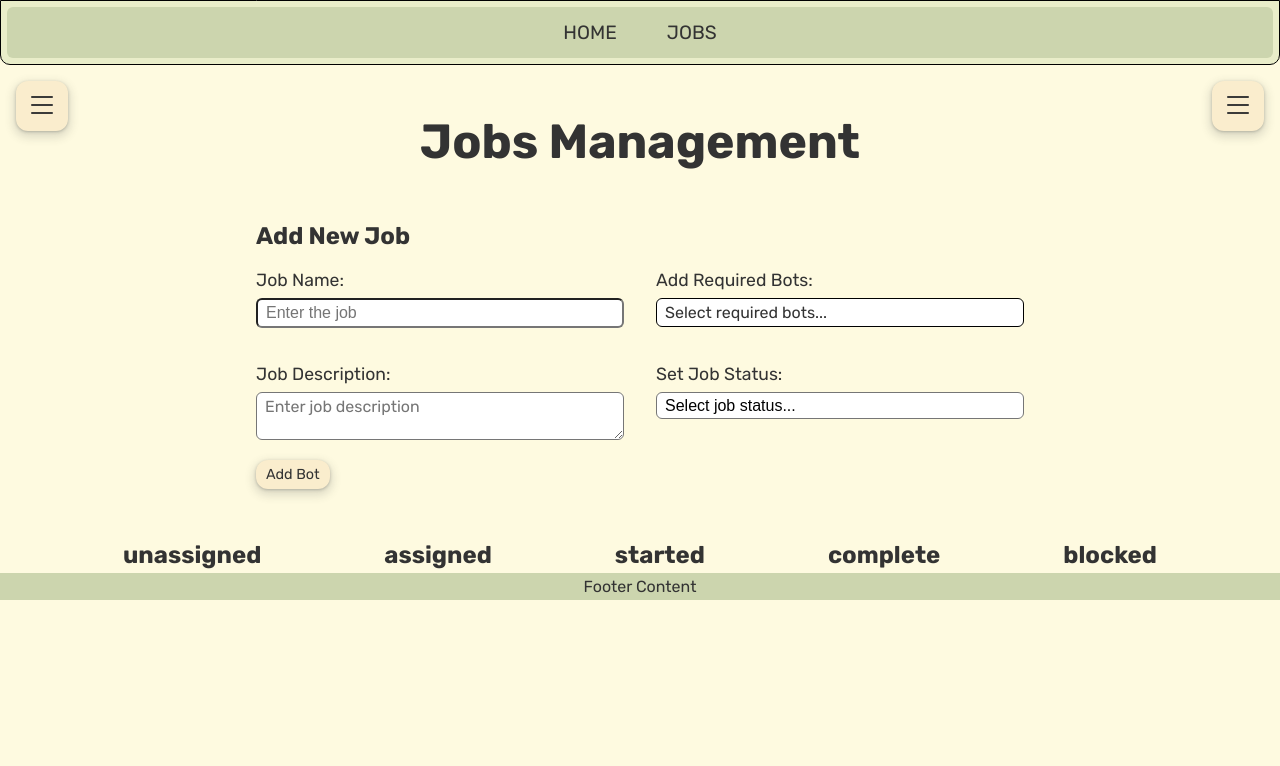
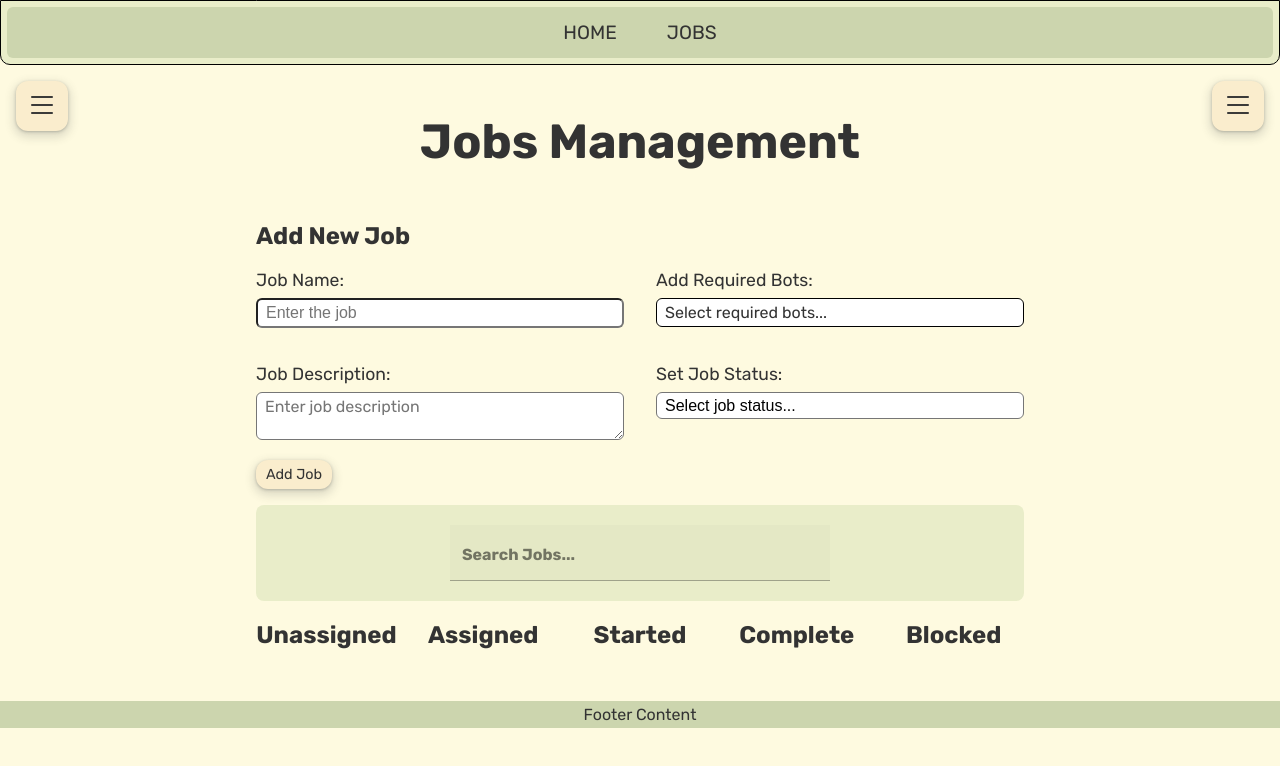
Before and after one commit to markp121/react-app, a React (Create React App) app: page /jobs in a window 1280 px wide. Shown: the top 766 px of the page. Built offline with nearby package versions, Linux system fonts and the light colour scheme.

Commit message:
- Added search function on the Jobs page

```diff
--- a/src/Components/Forms/JobForm.jsx
+++ b/src/Components/Forms/JobForm.jsx
@@ -160,7 +160,7 @@ const JobForm = ({ jobsState, setJobsState, botsState, job, handleDeleteJob, onS
           </div>
         </div>
         <button type="submit" className="button success">
-          {job ? "Save Bot" : "Add Bot"}
+          {job ? "Save Job" : "Add Job"}
         </button>
       </form>
     </div>
--- a/src/Components/JobColumn.jsx
+++ b/src/Components/JobColumn.jsx
@@ -1,16 +1,23 @@
-import React, { useEffect } from "react";
+import React, {useEffect, useMemo} from "react";
 
-const JobColumn = ({ jobStatus, statusList, setStatusList, jobsState }) => {
+const JobColumn = ({ jobStatus, statusList, setStatusList, jobsState, searchText }) => {
   useEffect(() => {
     setStatusList(jobsState.filter((job) => job.status === jobStatus));
   }, [setStatusList, jobsState, jobStatus]);
 
+    const filteredJobsList = useMemo(() => {
+        return statusList.filter(
+            (statusListItem) =>
+                statusListItem.name.toLowerCase().includes(searchText.toLowerCase()),
+        );
+    }, [searchText, statusList]);
+
   return (
     <div className="job-column">
-      <h2 className="heading-status">{jobStatus}</h2>
+      <h2>{jobStatus}</h2>
       <ul className="job-list">
-        {statusList.map((job) => (
-          <li className="job" key={job.id}>
+        {filteredJobsList.map((job) => (
+          <li className={`job-column-list-item ${job.status}`} key={job.id}>
             <div className="job-info">
               <h4>{job.name}</h4>
               <p>{job.description}</p>
--- a/src/Pages/Jobs.jsx
+++ b/src/Pages/Jobs.jsx
@@ -3,6 +3,7 @@ import { useOutletContext } from "react-router-dom";
 
 import JobForm from "../Components/Forms/JobForm";
 import JobColumn from "../Components/JobColumn";
+import DynamicTextInput from "../Components/DynamicTextInput";
 
 const Jobs = () => {
   const { botsState, jobsState, setJobsState } = useOutletContext();
@@ -11,6 +12,7 @@ const Jobs = () => {
   const [started, setStarted] = useState([]);
   const [complete, setComplete] = useState([]);
   const [blocked, setBlocked] = useState([]);
+  const [searchText, setSearchText] = useState("");
 
   const statusListStates = useMemo(() => {
     return [
@@ -23,12 +25,23 @@ const Jobs = () => {
   }, [unassigned, assigned, started, complete, blocked]);
 
   return (
-    <>
+    <div className="jobs-page-body">
       <h1>Jobs Management</h1>
       <div className="job-form-wrapper">
         <JobForm jobsState={jobsState} setJobsState={setJobsState} botsState={botsState} />
       </div>
       <div className="jobs-wrapper">
+      <div className="job-search">
+        <div className="job-search-input">
+          <DynamicTextInput
+            textInput={searchText}
+            setTextInput={setSearchText}
+            placeholder={"Search Jobs..."}
+            required={false}
+          />
+        </div>
+      </div>
+        <div className="job-column-wrapper">
         {statusListStates.map(([jobStatus, statusList, setStatusList], index) => (
           <JobColumn
             key={index}
@@ -36,10 +49,12 @@ const Jobs = () => {
             statusList={statusList}
             setStatusList={setStatusList}
             jobsState={jobsState}
+            searchText={searchText}
           />
         ))}
+        </div>
       </div>
-    </>
+    </div>
   );
 };
 
--- a/src/Sass/Components/_jobcolumn.scss
+++ b/src/Sass/Components/_jobcolumn.scss
@@ -4,16 +4,18 @@
   display: flex;
   flex-direction: column;
   justify-items: center;
+
+  h2 {
+    text-align: center;
+    text-transform: capitalize;
+  }
 }
 
-.job-column-list {
+.job-column-list-item {
   border: solid 1px black;
   display: grid;
   grid-template-columns: 5fr 1fr;
-  padding: 0 1rem;
-  margin: 1rem 0;
-  border-radius: 8px;
-  background-color: variables.$secondary;
+  padding: 1rem;
 
   &:hover {
     box-shadow: rgba(0, 0, 0, 0.24) 0 3px 8px;
@@ -21,13 +23,44 @@
 
   ul {
     display: flex;
+    flex-direction: column;
     gap: 0.5rem;
-    flex-wrap: wrap;
 
     li {
       padding: 0.25rem;
       border-radius: 4px;
       background-color: variables.$buttons;
+      width: fit-content;
+      text-wrap: nowrap;
     }
   }
+
+  .job-info {
+    display: flex;
+    flex-direction: column;
+    gap: 0.25rem;
+  }
+
+  .functional-buttons {
+    display: flex;
+    flex-direction: column;
+    gap: 3rem;
+    justify-content: center;
+  }
+
+  &.unassigned {
+    background-color: rgba(orange, 0.25);
+  }
+  &.assigned {
+    background-color: rgba(yellow, 0.10);
+  }
+  &.started {
+    background-color: rgba(blue, 0.10);
+  }
+  &.complete {
+    background-color: rgba(green, 0.10);
+  }
+  &.blocked{
+    background-color: rgba(red, 0.10);
+  }
 }
--- a/src/Sass/Pages/jobs.scss
+++ b/src/Sass/Pages/jobs.scss
@@ -1,9 +1,25 @@
-.job-form-wrapper {
+@use "../variables";
+
+.jobs-page-body {
   max-width: 60vw;
   margin:  0 auto 3rem auto;
 }
 
-.jobs-wrapper {
+.job-column-wrapper {
+  display: grid;
+  grid-template-columns: repeat(5, 1fr);
+  gap: 1rem;
+}
+
+.job-search {
   display: flex;
-  justify-content: space-evenly;
+  justify-content: center;
+  border-radius: 8px;
+  background-color: variables.$tertiary;
+  padding: 0.25rem;
+  margin: 1rem 0;
 }
+
+.job-search-input {
+  width: 50%;
+}
--- a/src/Sass/_elements.scss
+++ b/src/Sass/_elements.scss
@@ -87,7 +87,7 @@ li {
 .sidebar-content {
   position: absolute;
   width: 100%;
-  top: 45px;
+  top: 50px;
 }
 
 .button {
```
